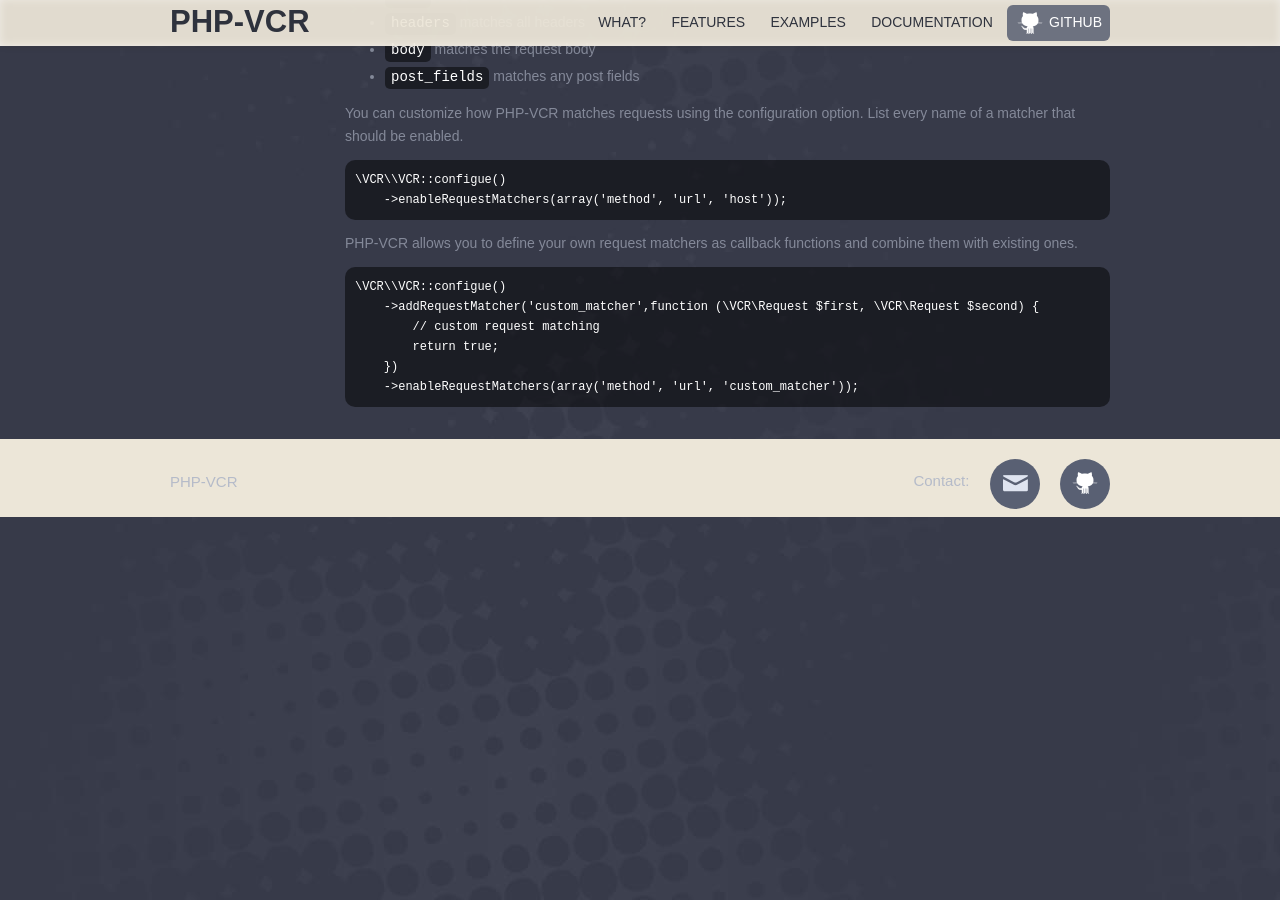
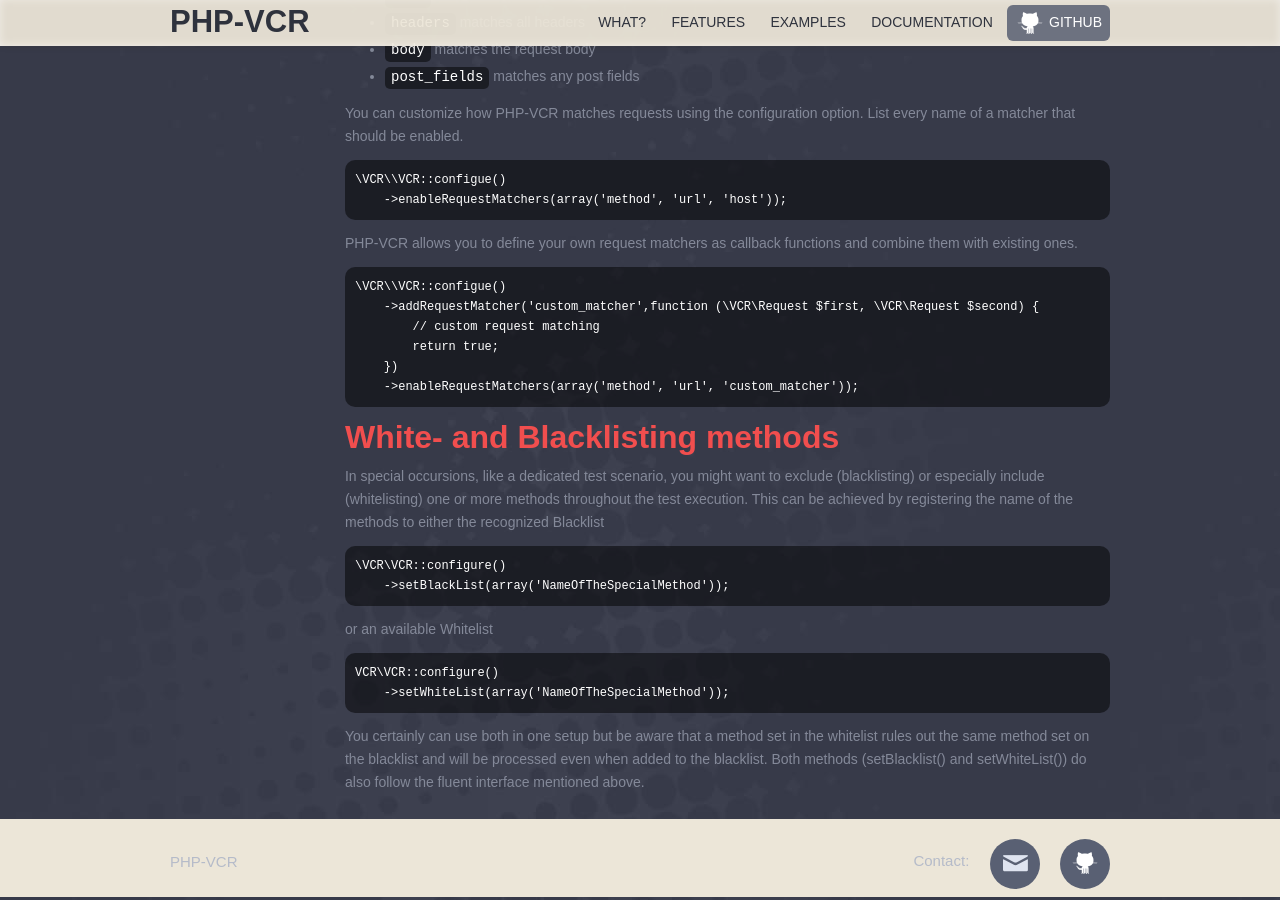
Before and after one commit to php-vcr/php-vcr.github.io, a Jekyll site: the page built from documentation/_posts/2013-10-20-configuration.md, in a window 1280 px wide and 900 px high, scrolled down 720 px. Built offline with Jekyll 4.4.1, drawn with Linux system fonts in a browser that asks for light colours; before the commit the page ends 1240 px from its top, so only the background shows below that.

Commit message:
Documented: added docu about the possibility to white/blacklist dedicated methods into or from the set of methods being processed while before a request will be sent

```diff
--- a/documentation/_posts/2013-10-20-configuration.md
+++ b/documentation/_posts/2013-10-20-configuration.md
@@ -42,3 +42,19 @@
             return true;
         })
         ->enableRequestMatchers(array('method', 'url', 'custom_matcher'));
+
+## White- and Blacklisting methods
+
+In special occursions, like a dedicated test scenario, you might want to exclude (blacklisting) or especially include (whitelisting) one or more methods throughout the test execution.
+This can be achieved by registering the name of the methods to either the recognized Blacklist
+
+    \VCR\VCR::configure()
+        ->setBlackList(array('NameOfTheSpecialMethod'));
+
+or an available Whitelist
+
+    VCR\VCR::configure()
+        ->setWhiteList(array('NameOfTheSpecialMethod'));
+
+You certainly can use both in one setup but be aware that a method set in the whitelist rules out the same method set on the blacklist and will be processed even when added to the blacklist.
+Both methods (setBlacklist() and setWhiteList()) do also follow the fluent interface mentioned above.
```
